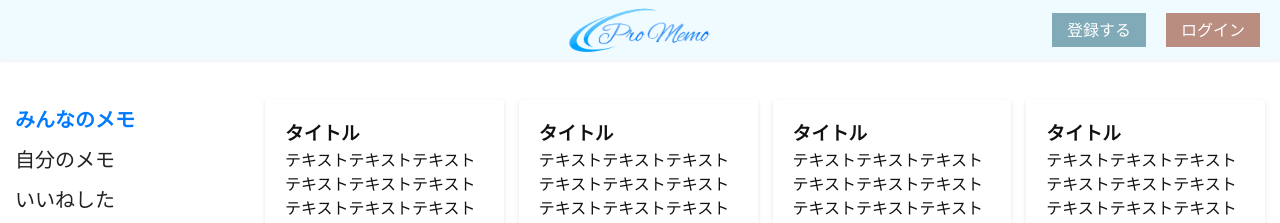
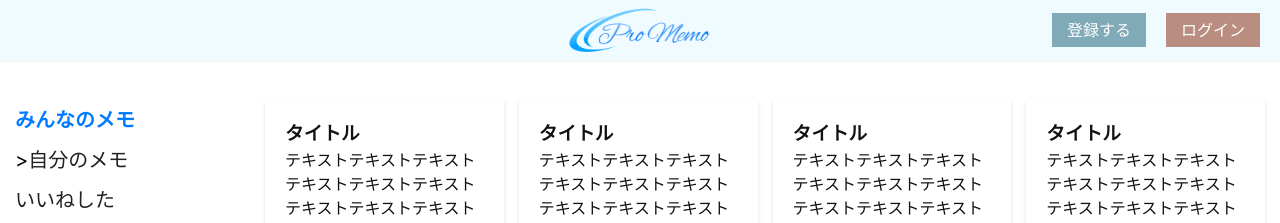
Before and after one commit to keisuke0131/promemo-front, a Nuxt app: page / in a window 1280 px wide. Shown: the top 223 px of the page. Built offline with nearby package versions, Linux system fonts and the light colour scheme.

Commit message:
udpate: サイドバーのクリック時の色変更

```diff
--- a/components/Sidebar.vue
+++ b/components/Sidebar.vue
@@ -2,7 +2,7 @@
   <aside>
     <ul>
       <li class="active"><nuxt-link to="/">みんなのメモ</nuxt-link></li>
-      <li><nuxt-link to="/mypage">自分のメモ</nuxt-link></li>
+      <li v-bind:class="{ active: isActive }">><nuxt-link to="/mypage">自分のメモ</nuxt-link></li>
       <li><nuxt-link to="/good">いいねした</nuxt-link></li>
     </ul>
   </aside>
```
